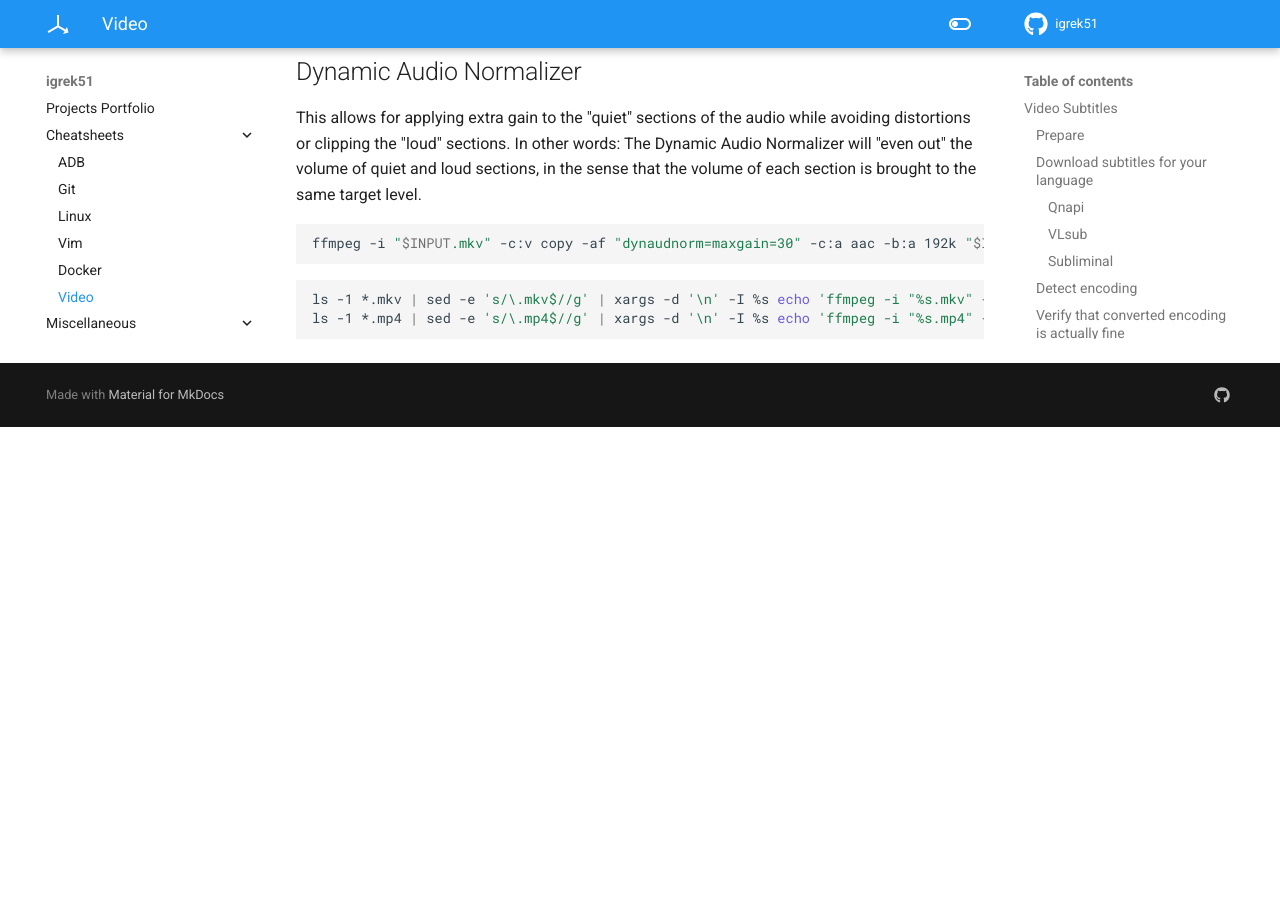
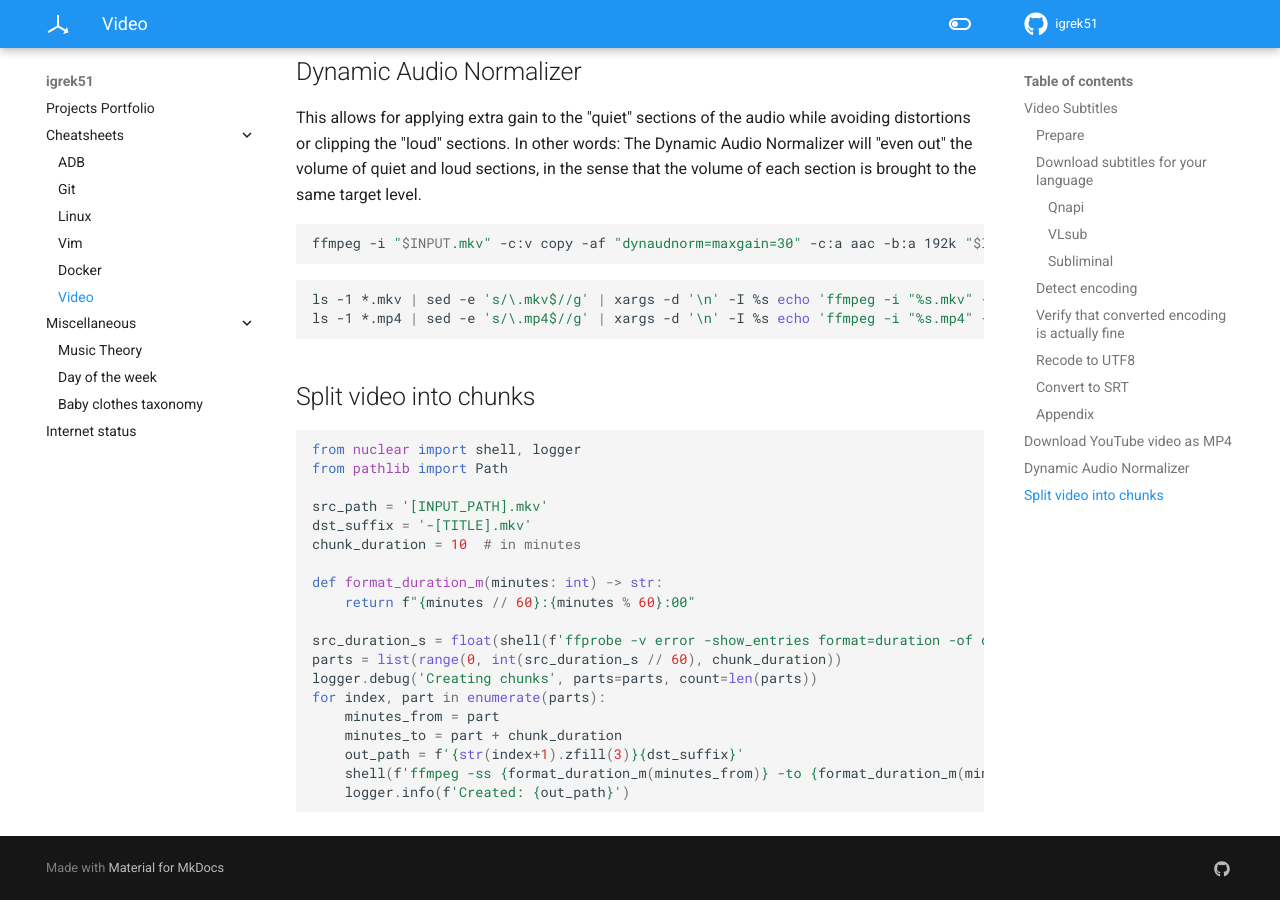
Before and after one commit to igrek51/igrek51.github.io, an MkDocs documentation site: the page built from docs/cheatsheet/video.md, in a window 1280 px wide and 900 px high, scrolled down 1989 px. Built offline with MkDocs 1.6.1 and Material for MkDocs 9.7.7, drawn with Linux system fonts in a browser that asks for light colours; before the commit the page ends 2416 px from its top, so only the background shows below that.

Commit message:
Add info about splitting videos into chunks

````diff
--- a/docs/cheatsheet/video.md
+++ b/docs/cheatsheet/video.md
@@ -87,3 +87,26 @@
 ls -1 *.mkv | sed -e 's/\.mkv$//g' | xargs -d '\n' -I %s echo 'ffmpeg -i "%s.mkv" -c:v copy -af "dynaudnorm=maxgain=30" -c:a aac -b:a 192k "%s.norm.mkv"'
 ls -1 *.mp4 | sed -e 's/\.mp4$//g' | xargs -d '\n' -I %s echo 'ffmpeg -i "%s.mp4" -c:v copy -af "dynaudnorm=maxgain=30" -c:a aac -b:a 192k "%s.norm.mp4"'
 ```
+
+## Split video into chunks
+```python
+from nuclear import shell, logger
+from pathlib import Path
+
+src_path = '[INPUT_PATH].mkv'
+dst_suffix = '-[TITLE].mkv'
+chunk_duration = 10  # in minutes
+
+def format_duration_m(minutes: int) -> str:
+    return f"{minutes // 60}:{minutes % 60}:00"
+
+src_duration_s = float(shell(f'ffprobe -v error -show_entries format=duration -of default=noprint_wrappers=1:nokey=1 "{src_path}"').strip())
+parts = list(range(0, int(src_duration_s // 60), chunk_duration))
+logger.debug('Creating chunks', parts=parts, count=len(parts))
+for index, part in enumerate(parts):
+    minutes_from = part
+    minutes_to = part + chunk_duration
+    out_path = f'{str(index+1).zfill(3)}{dst_suffix}'
+    shell(f'ffmpeg -ss {format_duration_m(minutes_from)} -to {format_duration_m(minutes_to)} -i "{src_path}" -c:v copy -af "dynaudnorm=maxgain=30" "{out_path}"')
+    logger.info(f'Created: {out_path}')
+```
````
